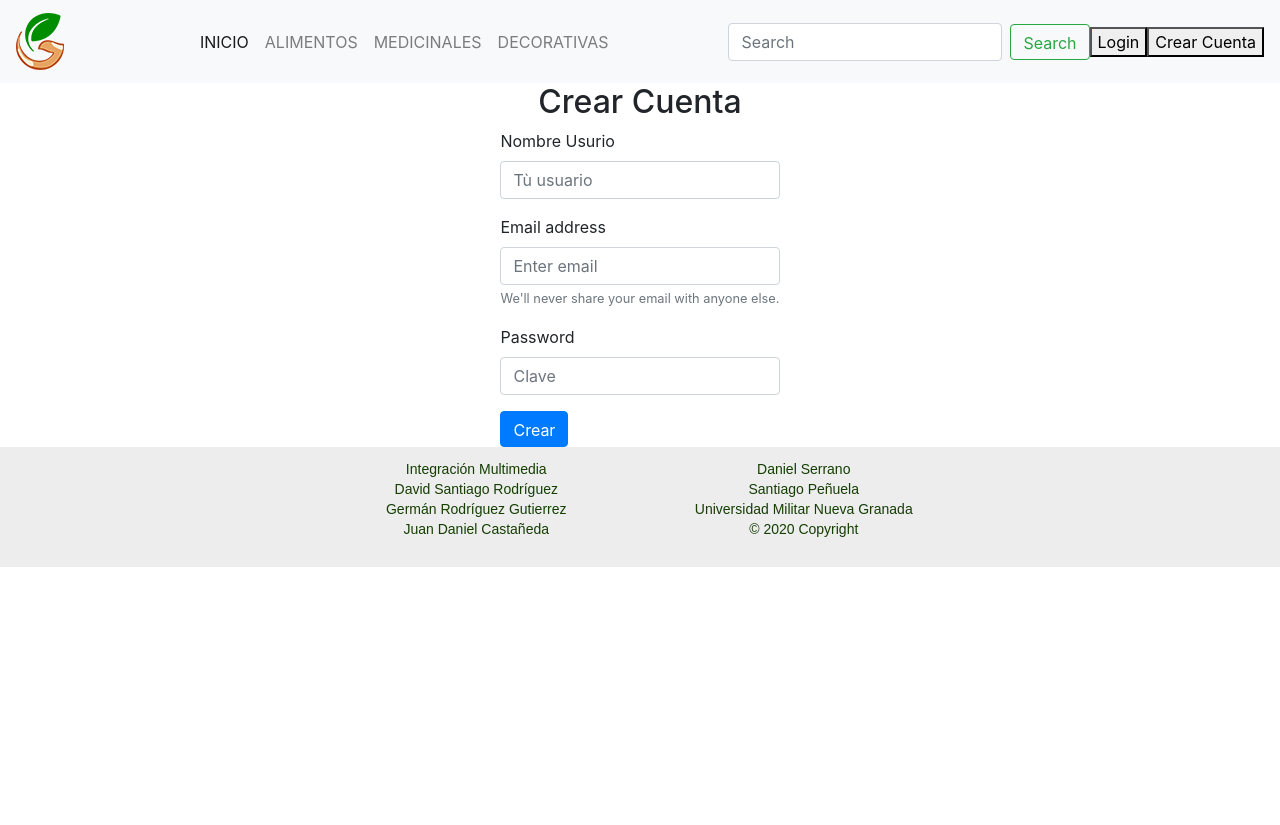
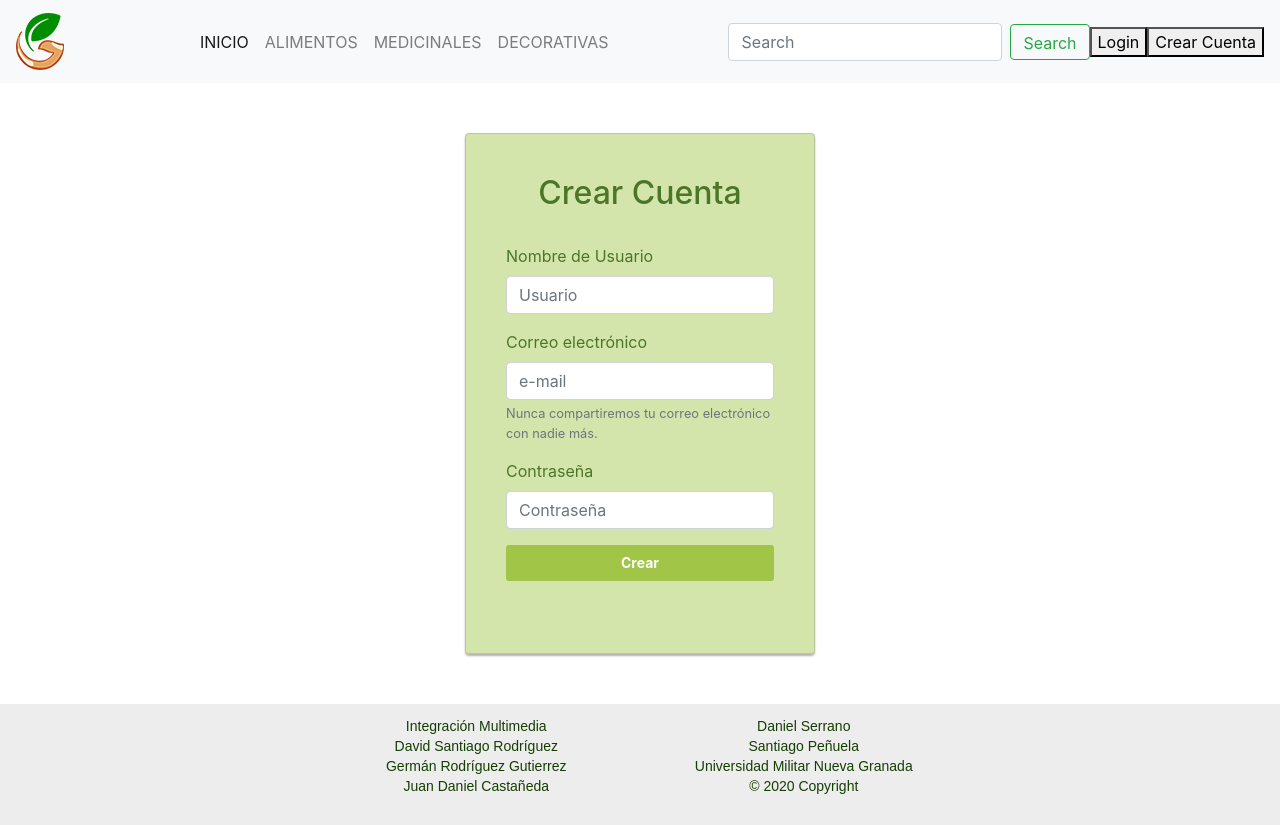
Before and after one commit to tiopobre/Grandi, a Next.js app: page /crear-cuenta in a window 1280 px wide. Before the commit the page ends 800 px from the top, so only its background shows below. Built offline with nearby package versions, Linux system fonts and the light colour scheme; no server answers; a web font is replaced by a local one.

Commit message:
cambios front

```diff
--- a/components/Dinamicos/cardPlanta.jsx
+++ b/components/Dinamicos/cardPlanta.jsx
@@ -8,9 +8,9 @@ const cardPlanta = ({planta}) => {
             <div className="feature-left">
               <img className="plant_img" src={cardImg} alt="" />
               <div className="feature-copy">
-                <p>Facilis ipsum reprehenderit nemo molestias. Aut cum mollitia reprehenderit.</p>
+                <p>Puedes cultivar estas plantas y obtener sus frutos, raíces y hojas para utilizarlas.</p>
                 <Link href="/plantas/[id]" as={`/plantas/${id}`} >
-                  <p><a href = '#'>Aprende mas
+                  <p><a href = '#'>Aprende más
                     <i className="icon-arrow-right22" />
                   </a></p>
                 </Link>
--- a/pages/crear-cuenta.jsx
+++ b/pages/crear-cuenta.jsx
@@ -30,30 +30,32 @@ const crearCuenta = () => {
     return (
         <>
             <Layaout>
-                <h2  className="d-flex justify-content-center">Crear Cuenta</h2>
+               <div className="container">
+                   <div className="card card-container login">
+                   <h2  className="d-flex justify-content-center">Crear Cuenta</h2>
                 <div className="d-flex flex-row bd-highligh justify-content-center">
                     <form
                         onSubmit = {handleSubmit}
                     >
                         <div className="form-group">
-                            <label >Nombre Usurio</label>
+                            <label >Nombre de Usuario</label>
                             <input
                                 type="text"
                                 className="form-control"
                                 name = "nombre"
-                                placeholder="Tù usuario"
+                                placeholder="Usuario"
                                 value ={nombre}
                                 onChange ={handleChange}
                             />
                             {errores.nombre && <p>{errores.nombre}</p>}
                         </div>
                         <div className="form-group">
-                            <label >Email address</label>
+                            <label >Correo electrónico</label>
                             <input
                                 type="e-mail"
                                 className="form-control"
                                 name = "email"
-                                placeholder="Enter email"
+                                placeholder="e-mail"
                                 value ={email}
                                 onChange ={handleChange}
                             />
@@ -61,15 +63,15 @@ const crearCuenta = () => {
                             <small
                             id="emailHelp"
                             className="form-text text-muted"
-                            >We'll never share your email with anyone else.</small>
+                            >Nunca compartiremos tu correo electrónico con nadie más.</small>
                         </div>
                         <div className="form-group">
-                            <label >Password</label>
+                            <label >Contraseña</label>
                             <input
                                 type="password"
                                 className="form-control"
                                 name = "password"
-                                placeholder="Clave"
+                                placeholder="Contraseña"
                                 value ={password}
                                 onChange ={handleChange}
                             />
@@ -77,12 +79,14 @@ const crearCuenta = () => {
                         </div>
 
                         <button
+                            className="btn btn-lg btn-primary btn-block btn-signin"
                             type="submit"
                             value= "crear cuenta"
-                            className="btn btn-primary "
                         >Crear</button>
                     </form>
                 </div>
+                   </div>
+               </div>
             </Layaout>
         </>
      );
--- a/public/static/css/app.css
+++ b/public/static/css/app.css
@@ -14,6 +14,10 @@ body{
 
 .header .navbar {
     background-color: rgba(0, 0, 0, 0.1) !important;
+  }
+
+  .inicia {
+      margin-right: 2rem;
   }
 
 
@@ -71,7 +75,7 @@ body{
           font-size: 7rem;
           text-align: center;
           padding-top:6rem;
-          color:#3f554d;
+          color: #4B762A;
       }
 
       .texto{
@@ -83,6 +87,11 @@ body{
       input[type="image"] {
           padding-left: 1rem;
           padding-right: 1rem;
+          width: 130px;
+          height: 112px;
+          margin-left: 30px;
+          margin-right: auto;
+          border-radius: 200px;
       }
 
       .iconos{
--- a/public/static/css/login.css
+++ b/public/static/css/login.css
@@ -3,6 +3,7 @@ body, html {
 }
 
 .card-container.card {
+    background-color: #a1c64773;
     max-width: 350px;
     padding: 40px 40px;
 }
@@ -16,11 +17,13 @@ body, html {
     cursor: default;
 }
 
+
+
 /*
  * Card component
  */
 .card {
-    background-color: #F7F7F7;
+    background-color: #ffffff;
     /* just in case there no content*/
     padding: 20px 25px 30px;
     margin: 0 auto 25px;
@@ -34,9 +37,13 @@ body, html {
     box-shadow: 0px 2px 2px rgba(0, 0, 0, 0.3);
 }
 
+.justify-content-center{
+    color: #4B762A;
+    margin-bottom: 2rem;
+}
 .profile-img-card {
-    width: 96px;
-    height: 96px;
+    width: 70px;
+    height: 70px;
     margin: 0 auto 10px;
     display: block;
     -moz-border-radius: 50%;
@@ -92,7 +99,7 @@ body, html {
 }
 
 .form-signin .form-control:focus {
-    border-color: rgb(104, 145, 162);
+    border-color: #A1C647;
     outline: 0;
     -webkit-box-shadow: inset 0 1px 1px rgba(0,0,0,.075),0 0 8px rgb(104, 145, 162);
     box-shadow: inset 0 1px 1px rgba(0,0,0,.075),0 0 8px rgb(104, 145, 162);
@@ -100,7 +107,7 @@ body, html {
 
 .btn.btn-signin {
     /*background-color: #4d90fe; */
-    background-color: rgb(104, 145, 162);
+    background-color: #A1C647;
     /* background-color: linear-gradient(rgb(104, 145, 162), rgb(12, 97, 33));*/
     padding: 0px;
     font-weight: 700;
@@ -123,7 +130,7 @@ body, html {
 }
 
 .forgot-password {
-    color: rgb(104, 145, 162);
+    color: #A1C647;
 }
 
 .forgot-password:hover,
@@ -135,6 +142,6 @@ body, html {
 @media (max-width: 768px) {
   .login {
     width: 80%;
-    margin:
+    margin: auto;
   }
 }
```
Also changed, not shown: pages/index.js (+4 -3 lines).
